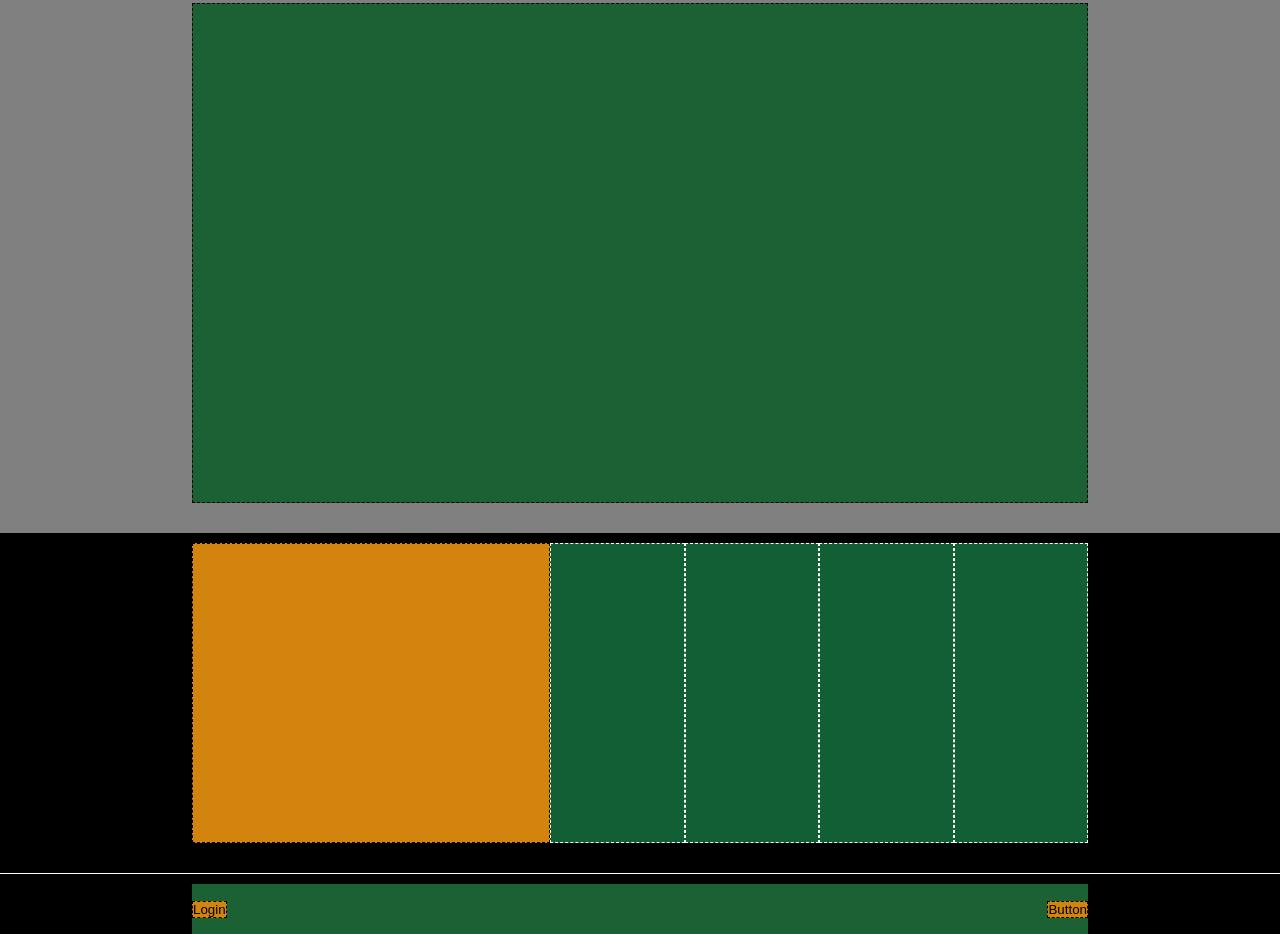
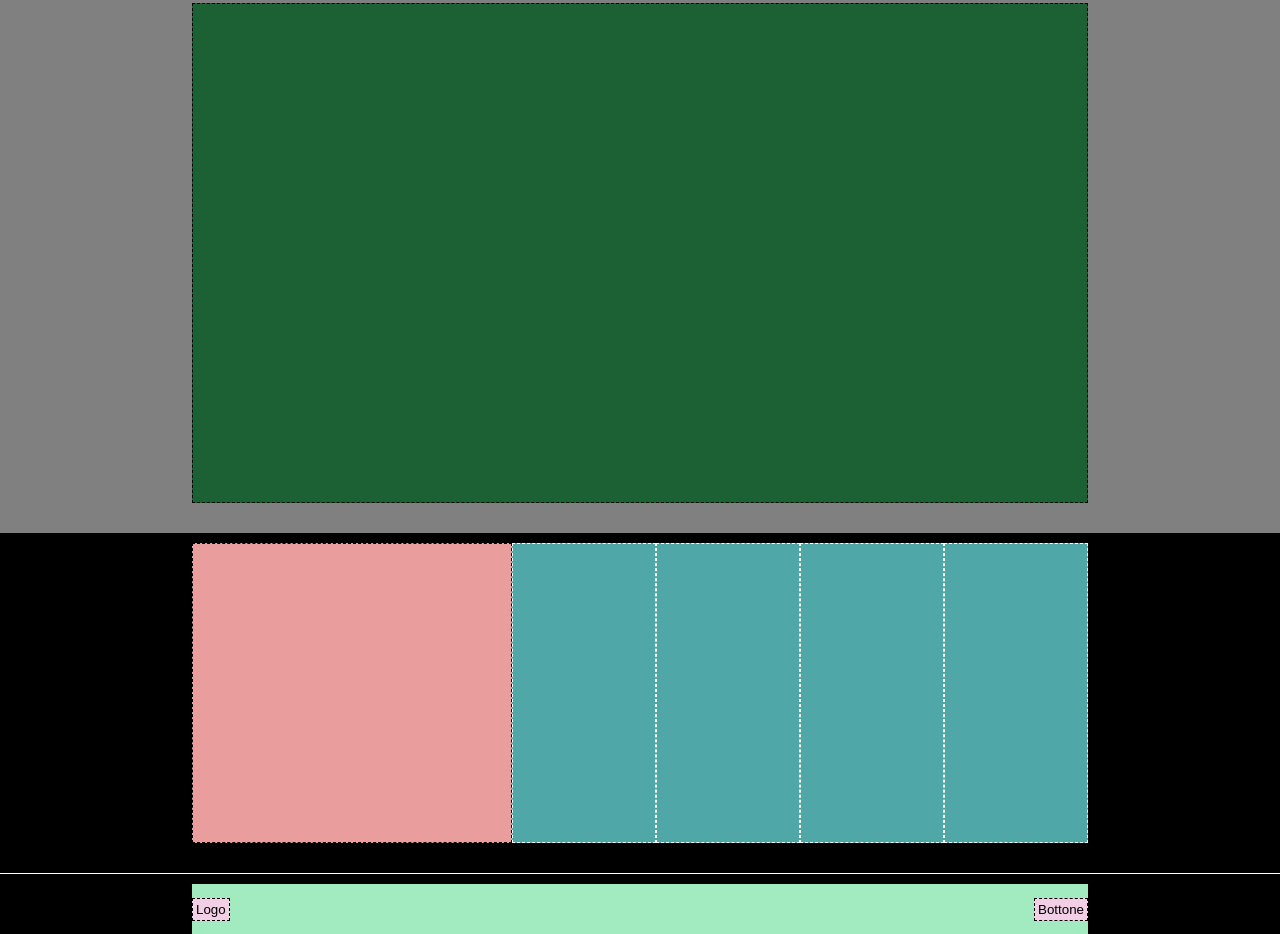
Before and after one commit to S-Lombardi/htmlcss-struttura-discord, a plain HTML site: page index.html in a window 1280 px wide. Shown: the part 1467-2401 px from the top of the page. Drawn offline with Linux system fonts and the light colour scheme.

Commit message:
Correzione pixel e colore ultime colonne

```diff
--- a/css/style.css
+++ b/css/style.css
@@ -16,6 +16,7 @@
     display: flex;
     justify-content: center;
     align-items: center;
+    width: 100%;
 }
 
 /* FINE UTILITà */
@@ -108,13 +109,13 @@ header .col-20:last-child{
 .col-40{
     width: 40%;
     height: 300px;
-    background-color: rgb(211, 132, 15);
+    background-color: rgb(233, 157, 157);
     border: 1px dashed black;
 }
-.col-15{
-    width: 15%;
+.col-18{
+    width: 18%;
     height: 300px;
-    background-color: rgb(18, 95, 53);
+    background-color: rgb(79, 167, 167);
     border: 1px dashed white;
 }
 
@@ -131,7 +132,7 @@ header .col-20:last-child{
 /* FOOTER */
 footer .col-100{
     height: 50px;
-    background-color: rgb(28, 97, 51);
+    background-color: rgb(162, 235, 192);
     display: flex;
     align-items: center;
     justify-content: space-between;
@@ -148,7 +149,8 @@ footer{
 }
 
 footer input{
-    background-color: rgb(211, 132, 15);
+    background-color: rgb(241, 207, 228);
     border: 1px dashed black;
+    padding: 3px;
 }
 /* FINE FOOTER */
--- a/index.html
+++ b/index.html
@@ -87,13 +87,13 @@
                 <div class="row">
                     <div class="col-40">
                     </div>
-                    <div class="col-15">
+                    <div class="col-18">
                     </div>
-                    <div class="col-15">
+                    <div class="col-18">
                     </div>
-                    <div class="col-15">
+                    <div class="col-18">
                     </div>
-                    <div class="col-15">
+                    <div class="col-18">
                     </div>
                 </div>
             </div>
@@ -107,8 +107,8 @@
             <div class="container">
                 <div class="row">
                     <div class="col-100">
-                        <input type="button" value="Login">
-                        <input type="button" value="Button">
+                        <input type="button" value="Logo">
+                        <input type="button" value="Bottone">
                     </div>
                     </div>
                 </div>
```
